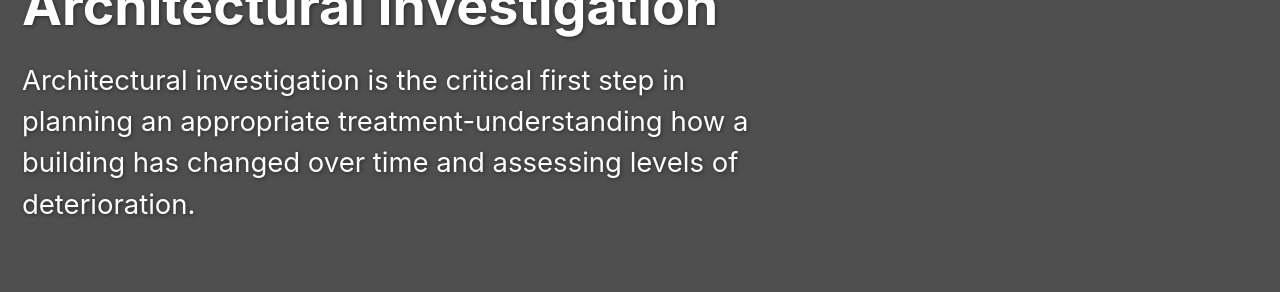
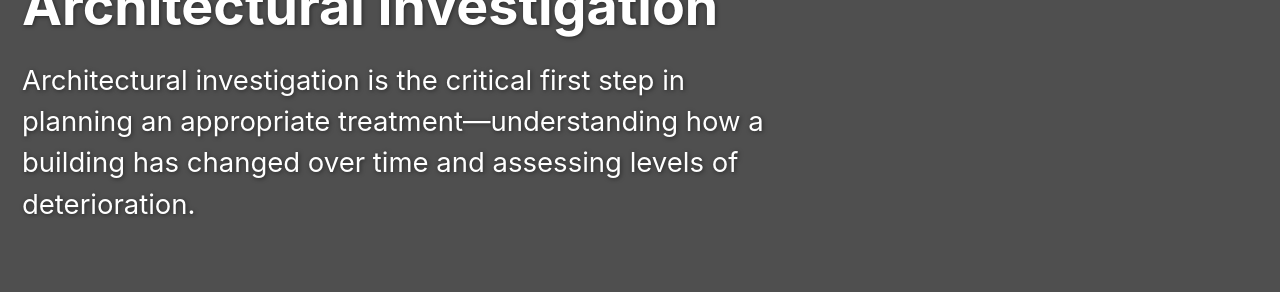
Before and after one commit to localpreservation/localpreservation.github.io, a Jekyll site: the page built from _resources/architectural-investigation.md, in a window 1280 px wide and 1400 px high. Shown: the part 341-633 px from the top of the window. Built offline with Jekyll 4.4.1, drawn with Linux system fonts in a browser that asks for light colours; some of the changed text lies outside the part shown.

```diff
--- a/_resources/architectural-investigation.md
+++ b/_resources/architectural-investigation.md
@@ -1,12 +1,13 @@
 ---
 title: "Understanding Old Buildings: The Process of Architectural Investigation"
-excerpt: "Architectural investigation is the critical first step in planning an appropriate treatment-understanding how a building has changed over time and assessing levels of deterioration."
+excerpt: "Architectural investigation is the critical first step in planning an appropriate treatment—understanding how a building has changed over time and assessing levels of deterioration."
 license: PD
 date: 1994-09-01
 modified: 2017-01-05
 difficulty: Intermediate
 state: ready
 repository: "localpreservation/localpreservation.github.io"
+based_url: https://www.nps.gov/tps/how-to-preserve/briefs/35-architectural-investigation.htm
 publisher:
   - National Park Service
 creator:
@@ -27,7 +28,7 @@ topic:
 
 {% include toc icon="columns" title="Contents" %}
 
-If you have ever felt a sense of excitement and mystery going inside an old building—whether occupied or vacant—it is probably because its materials and features resonate with the spirit of past people and events. Yet excitement about the unknown is heightened when a historic structure is examined architecturally, and its evolution over time emerges with increasing clarity to reveal the lives of its occupants. Architectural investigation is the critical first step in planning an appropriate treatment-understanding how a building has changed over time and assessing levels of deterioration.
+If you have ever felt a sense of excitement and mystery going inside an old building—whether occupied or vacant—it is probably because its materials and features resonate with the spirit of past people and events. Yet excitement about the unknown is heightened when a historic structure is examined architecturally, and its evolution over time emerges with increasing clarity to reveal the lives of its occupants. Architectural investigation is the critical first step in planning an appropriate treatment—understanding how a building has changed over time and assessing levels of deterioration.
 
 Whether as a home owner making sympathetic repairs, a craftsman or contractor replacing damaged or missing features, or a conservator reconstituting wood or restoring decorative finishes, some type of investigative skill was used to recognize and solve an architectural question or explain a difficult aspect of the work itself.
 
@@ -126,7 +127,8 @@ A longer period of occupancy generally counts for greater physical change. Build
 Changes to architectural form over time are generally attributable to material durability, improvement in convenience systems, and aesthetics.
 
 - First, the durability of building materials is affected by weathering, temperature and humidity, by disasters such as storms, floods or fire, or by air pollution from automobiles and industry.
-- Second, changes in architectural form have always been made for convenience' sake-fueled by technological innovations-as people embrace better lighting, plumbing, heating, sanitation, and communication. People alter living spaces to meet changing family needs. Finally, people make changes to architectural form, features, and detailing to conform to current taste and style.
+- Second, changes in architectural form have always been made for convenience' sake—fueled by technological innovations-as people embrace better lighting, plumbing, heating, sanitation, and communication. People alter living spaces to meet changing family needs.
+- Finally, people make changes to architectural form, features, and detailing to conform to current taste and style.
 
 # Looking More Closely at Historic Building Materials and Features
 
@@ -143,7 +145,7 @@ Studying historic brickwork can provide important information about methods of p
 Certain questions need to be asked during investigation:
 
 - Is the mortar made with a natural or a Portland cement?
-- If a natural cement, did it come from an oyster shell or a limestone source? - Is it hydrated or hydraulic?
+- If a natural cement, did it come from an oyster shell or a limestone source? Is it hydrated or hydraulic?
 
 As a construction unit, brick and mortar further reveal something about the time, place and human variables of construction, such as the type of bond, special brick shapes, decorative uses of glazed or rubbed brick, coatings and finishes, and different joints, striking and tooling.
 
@@ -326,7 +328,7 @@ If the right questions are not asked, the evidence can remain hidden. Hypotheses
 
 # Keeping a Responsible Record for Future Investigators
 
-The evidence collected during investigation, and any conclusions which can be drawn from it, should be documented in a written report. The complexity of a project dictates the complexity of the resulting record. It may be wise to maintain a report in an expandable format if long or extensive work is expected-additional evidence will undoubtedly need to be incorporated that alters previous conclusions. Reports tend to range from annotated photographs in loose-leaf binders to full-length bound "books."
+The evidence collected during investigation, and any conclusions which can be drawn from it, should be documented in a written report. The complexity of a project dictates the complexity of the resulting record. It may be wise to maintain a report in an expandable format if long or extensive work is expected—additional evidence will undoubtedly need to be incorporated that alters previous conclusions. Reports tend to range from annotated photographs in loose-leaf binders to full-length bound "books."
 
 Putting findings and conclusions in an accessible form helps those who are planning treatment. For example, a rehabilitation project may require documentation to satisfy grant funding or tax credit program requirements; preservation and restoration projects always need careful documentation to guide the work. After work, the investigation report and notes on the treatment itself are made into a permanent file record. Whether or not work is being planned, the architectural investigation report will always be of value to future researchers or owners of the building.
 
@@ -345,7 +347,7 @@ They are seldom definitive; thus, research is a continuing process.
 
 Architectural investigation plays a critical role in making responsible decisions about treating and interpreting historic buildings. A successful project to research, inventory, document, and ultimately treat and interpret a building is directly linked to the knowledge and skills of architectural investigators and other historic preservation specialists.
 
-The expressed goal of historic preservation is to protect and preserve materials and features that convey the significant history of a place. Careful architectural investigation-together with historical research-provides a firm foundation for this goal.
+The expressed goal of historic preservation is to protect and preserve materials and features that convey the significant history of a place. Careful architectural investigation—together with historical research—provides a firm foundation for this goal.
 
 ## Acknowledgements
 
```
Also changed, not shown: other parts of _resources/architectural-investigation.md (+3 -3 lines).
